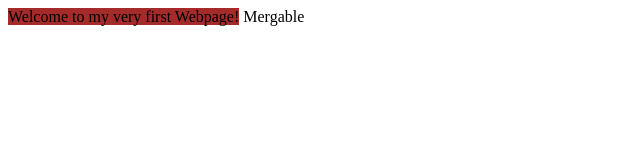
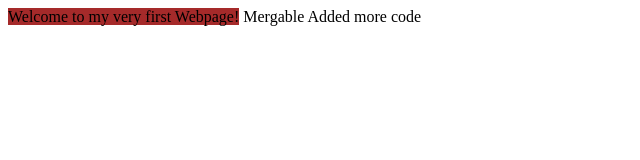
Before and after one commit to zylarlab/first-repo, a plain HTML site: page index.html in a window 1280 px wide. Shown: the whole page, without its empty margins (0-640 px from the left). Drawn offline with Linux system fonts and the light colour scheme.

Commit message:
Added more code

```diff
--- a/index.html
+++ b/index.html
@@ -10,6 +10,8 @@
 <body>
     <span style="background-color: brown;">Welcome to my very first Webpage!</span>
     Mergable
+
+    Added more code
 </body>
 
 </html>
```
